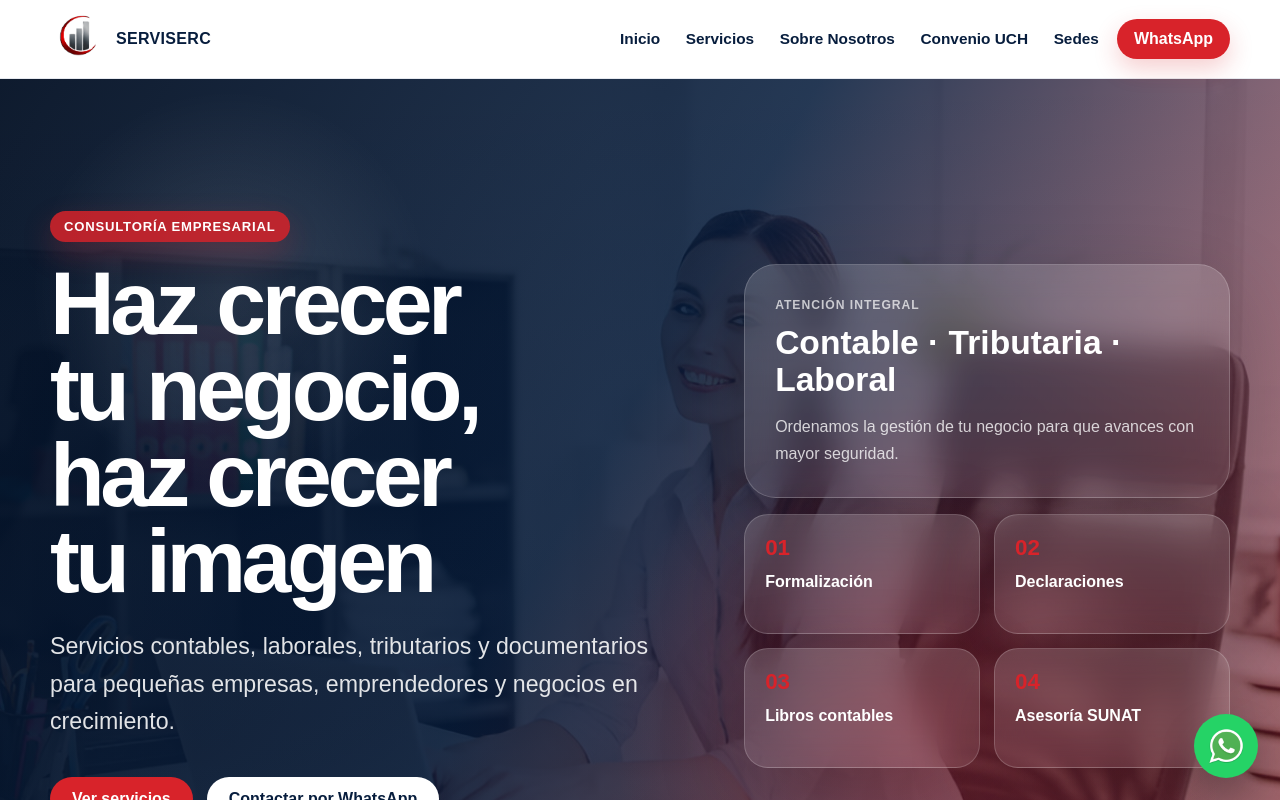
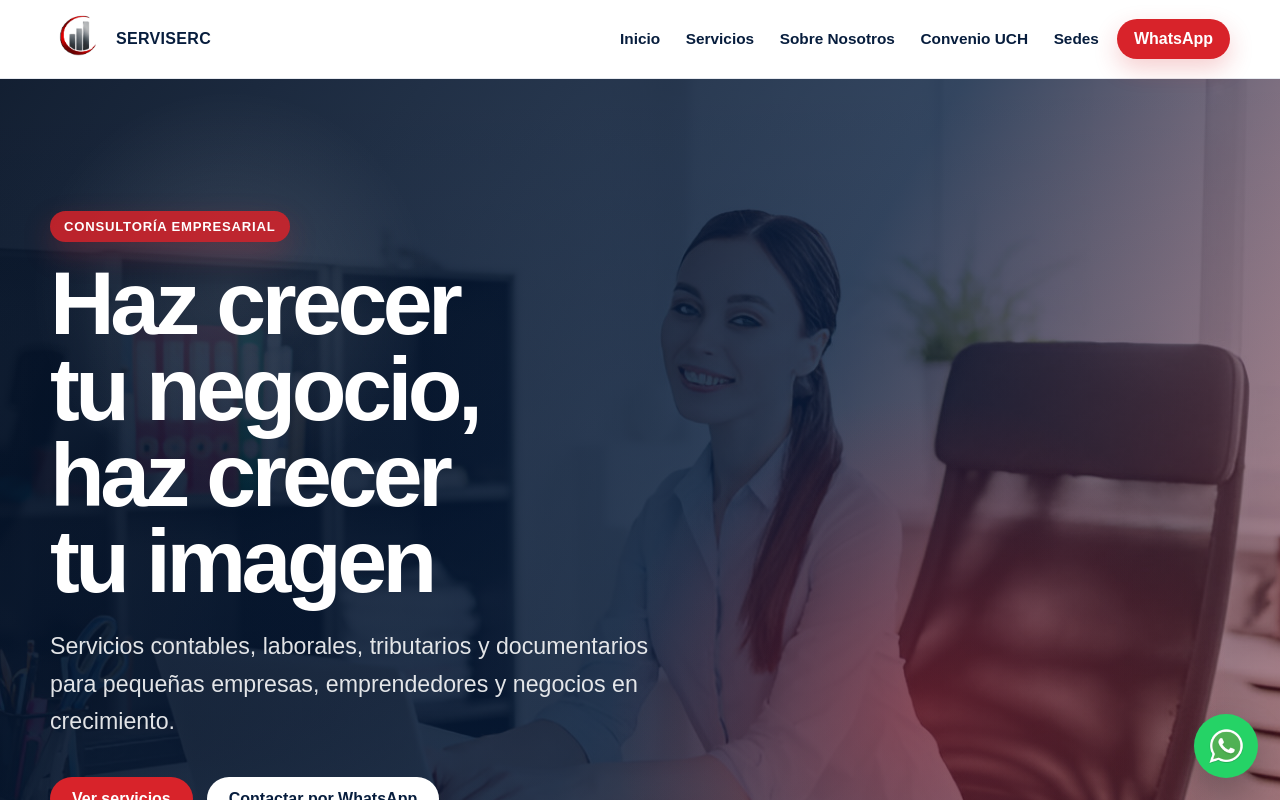
Before and after one commit to VaCris/landing-page-serviserc, a Next.js app: page / in a window 1280 px wide. Shown: the top 800 px of the page. Built offline with nearby package versions, Linux system fonts and the light colour scheme.

Commit message:
refactor: simplify homepage hero

```diff
--- a/app/page.tsx
+++ b/app/page.tsx
@@ -13,10 +13,10 @@ export default function HomePage() {
       <section
         className="home-hero"
         style={{
-          backgroundImage: `linear-gradient(120deg, rgb(5 18 38 / 96%), rgb(7 29 61 / 88%) 46%, rgb(216 35 42 / 48%)), url(${asset('/img/97712-493.webp')})`,
+          backgroundImage: `linear-gradient(120deg, rgb(5 18 38 / 94%), rgb(7 29 61 / 82%) 54%, rgb(216 35 42 / 36%)), url(${asset('/img/97712-493.webp')})`,
         }}
       >
-        <div className="container home-hero-grid">
+        <div className="container home-hero-grid home-hero-simple">
           <div className="home-hero-content">
             <span className="hero-kicker">Consultoría empresarial</span>
             <h1 className="hero-title">Haz crecer tu negocio, haz crecer tu imagen</h1>
@@ -30,32 +30,6 @@ export default function HomePage() {
               <a className="btn btn-secondary" href={whatsappLink()} target="_blank" rel="noopener noreferrer">
                 Contactar por WhatsApp
               </a>
-            </div>
-          </div>
-
-          <div className="home-hero-panel" aria-label="Resumen de servicios SERVISERC">
-            <div className="hero-panel-card hero-panel-card-main">
-              <span>Atención integral</span>
-              <strong>Contable · Tributaria · Laboral</strong>
-              <p>Ordenamos la gestión de tu negocio para que avances con mayor seguridad.</p>
-            </div>
-            <div className="hero-panel-grid">
-              <div className="hero-mini-card">
-                <strong>01</strong>
-                <span>Formalización</span>
-              </div>
-              <div className="hero-mini-card">
-                <strong>02</strong>
-                <span>Declaraciones</span>
-              </div>
-              <div className="hero-mini-card">
-                <strong>03</strong>
-                <span>Libros contables</span>
-              </div>
-              <div className="hero-mini-card">
-                <strong>04</strong>
-                <span>Asesoría SUNAT</span>
-              </div>
             </div>
           </div>
         </div>
```
